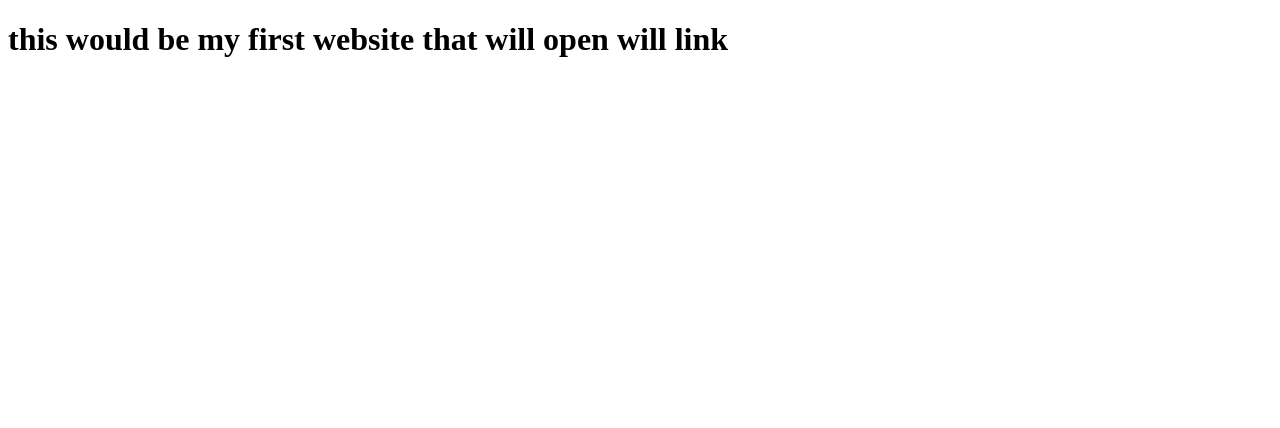
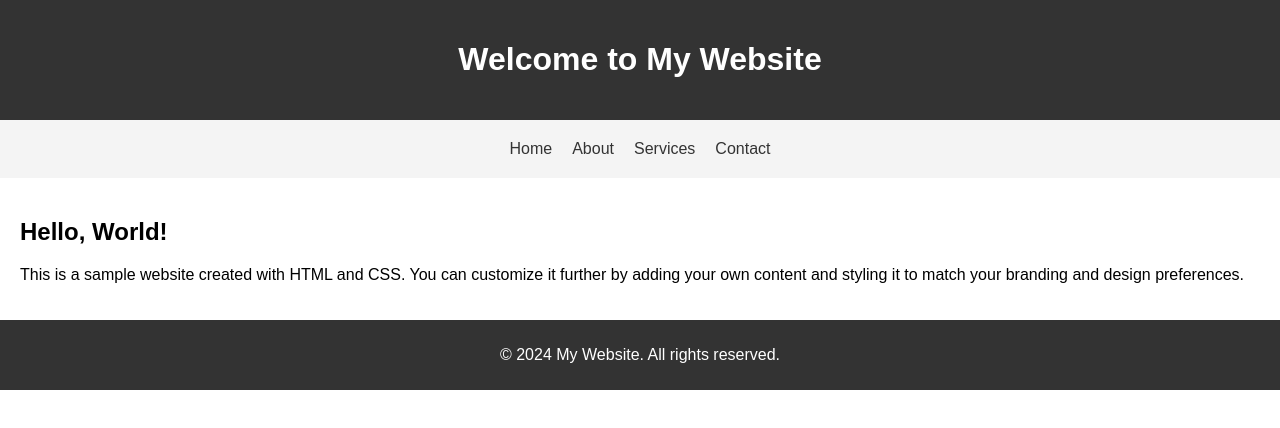
Before and after one commit to zohaibpucit/zohaibpucit.github.io, a plain HTML site: page index.html in a window 1280 px wide. Drawn offline with Linux system fonts and the light colour scheme.

Commit message:
Update index.html
bla bla

```diff
--- a/index.html
+++ b/index.html
@@ -1,11 +1,64 @@
 <!DOCTYPE html>
 <html lang="en">
 <head>
-    <meta charset="UTF-8">
-    <meta name="viewport" content="width=device-width, initial-scale=1.0">
-    <title>Document</title>
+  <meta charset="UTF-8">
+  <meta name="viewport" content="width=device-width, initial-scale=1.0">
+  <title>Welcome to My Website</title>
+  <style>
+    /* Add your CSS styles here */
+    body {
+      font-family: Arial, sans-serif;
+      margin: 0;
+      padding: 0;
+    }
+    header {
+      background-color: #333;
+      color: #fff;
+      padding: 20px;
+      text-align: center;
+    }
+    nav {
+      background-color: #f4f4f4;
+      display: flex;
+      justify-content: center;
+      padding: 10px;
+    }
+    nav a {
+      color: #333;
+      padding: 10px;
+      text-decoration: none;
+    }
+    nav a:hover {
+      background-color: #333;
+      color: #fff;
+    }
+    main {
+      padding: 20px;
+    }
+    footer {
+      background-color: #333;
+      color: #fff;
+      padding: 10px;
+      text-align: center;
+    }
+  </style>
 </head>
 <body>
-    <h1>this would be my first website that will open will link</h1>
+  <header>
+    <h1>Welcome to My Website</h1>
+  </header>
+  <nav>
+    <a href="#">Home</a>
+    <a href="#">About</a>
+    <a href="#">Services</a>
+    <a href="#">Contact</a>
+  </nav>
+  <main>
+    <h2>Hello, World!</h2>
+    <p>This is a sample website created with HTML and CSS. You can customize it further by adding your own content and styling it to match your branding and design preferences.</p>
+  </main>
+  <footer>
+    <p>&copy; 2024 My Website. All rights reserved.</p>
+  </footer>
 </body>
 </html>
```
